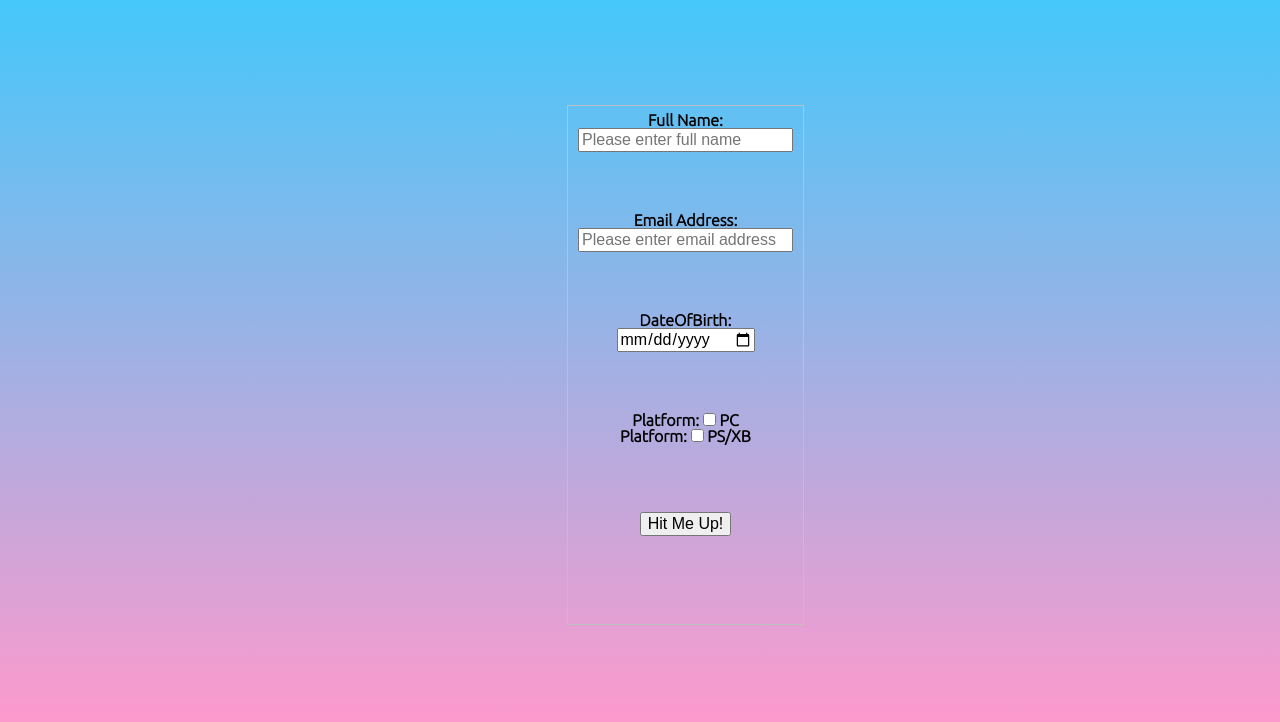
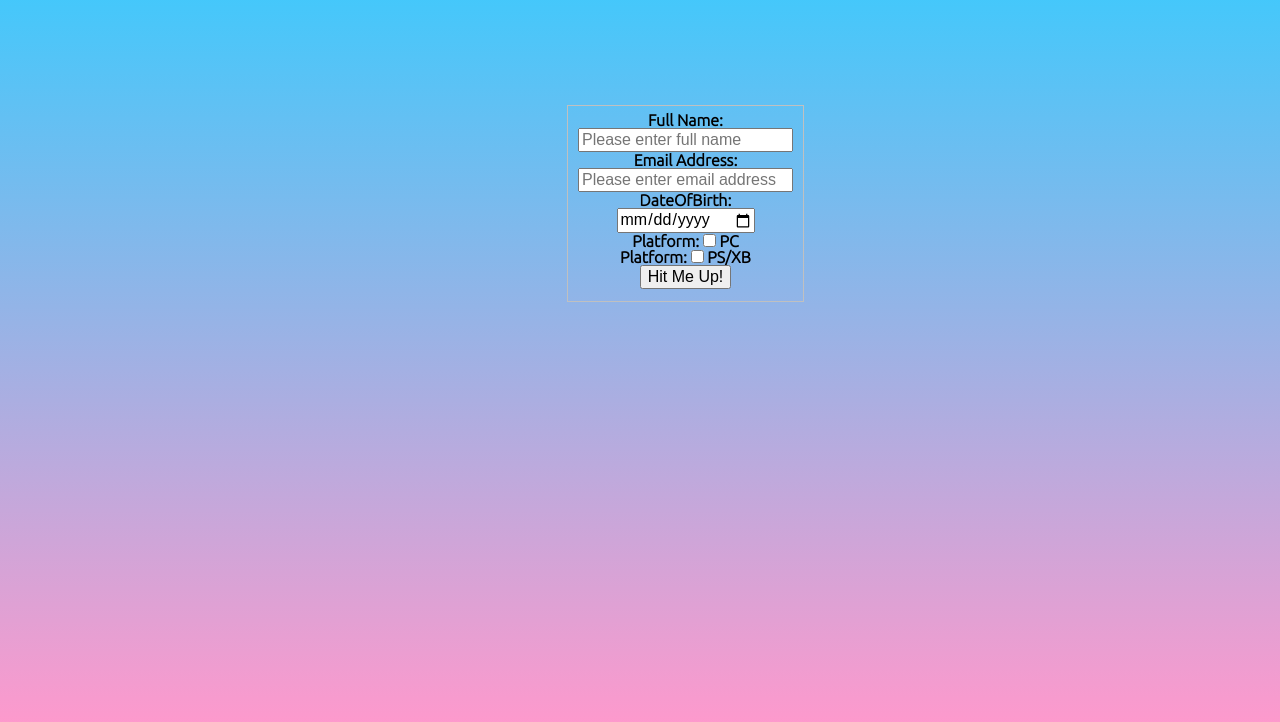
Before and after one commit to ArmaniLeSure/ITMD362_Project1, a plain HTML site: page index.html in a window 1280 px wide. Shown: the part 70-792 px from the top of the page. Drawn offline with nearby package versions, Linux system fonts and the light colour scheme.

Commit message:
fixing div html errors

```diff
--- a/index.html
+++ b/index.html
@@ -17,14 +17,14 @@
 			<form id="ESPORTS" method="get" action="#null" onsubmit="return validateForm()">
 				<fieldset>
 					<ul>
-						<div><li><label ="Full-Name">Full Name: </label><input type="text" placeholder="Please enter full name"></li></div>
-						<div><li><label ="Email-Address">Email Address: </label><input type="email" placeholder="Please enter email address"></li></div>
-						<div><li><label ="DateOfBirth">DateOfBirth: </label><input type="date"></li></div>
-						<div>
+						<li><label for="Full-Name">Full Name: </label><input type="text" placeholder="Please enter full name"></li>
+						<li><label for="Email-Address">Email Address: </label><input type="email" placeholder="Please enter email address"></li>
+						<li><label for="DateOfBirth">DateOfBirth: </label><input type="date"></li>
+
 							<li>Platform: <input type="checkbox" id="pc"><label for="pc"> PC </label></li>
 							<li>Platform: <input type="checkbox" id="console"><label for="console"> PS/XB </label></li>
-						</div>
-						<div><input type="Submit" value="Hit Me Up!"></div>
+
+						<input type="Submit" value="Hit Me Up!">
 					</ul>
 				</fieldset>
 			</form>
```
